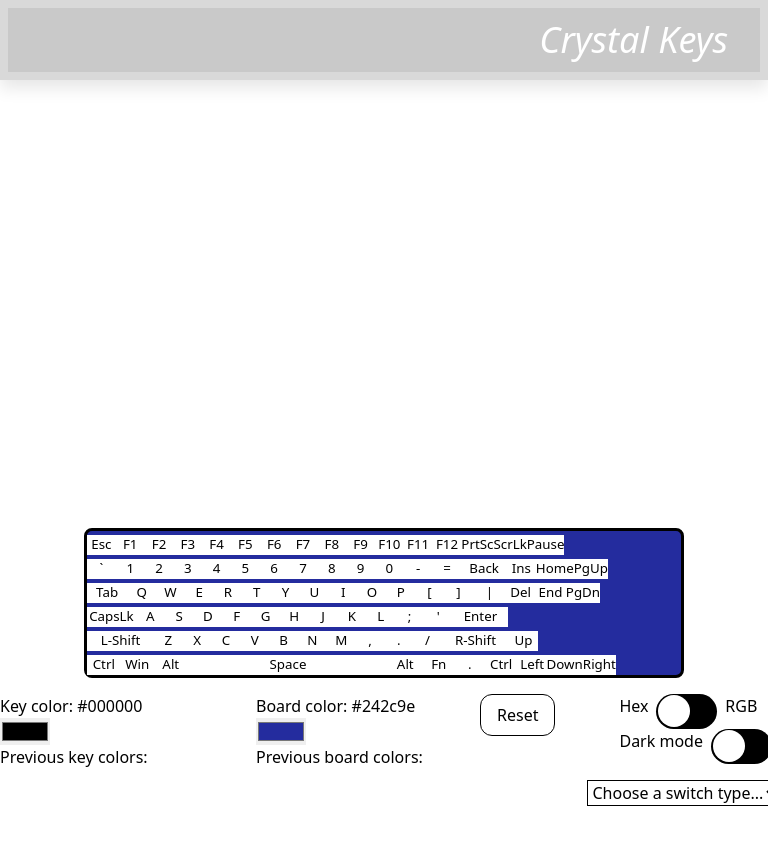
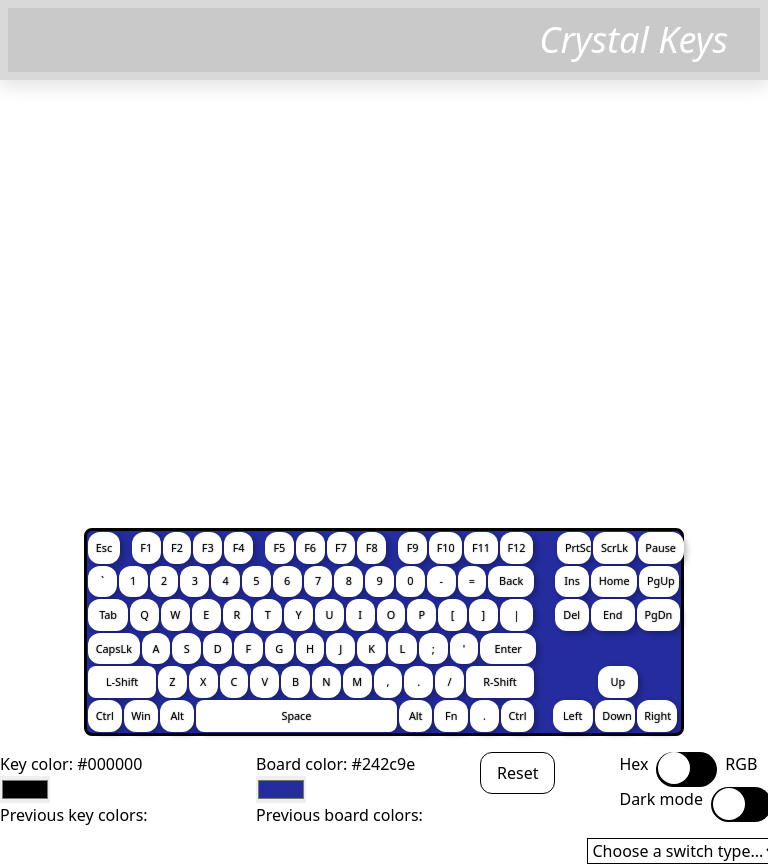
Before and after one commit to OblivionNoirV2/crystalkeys, a React (Create React App) app: page / in a window 768 px wide. Built offline with nearby package versions, Linux system fonts and the light colour scheme.

Commit message:
more scaling

```diff
--- a/src/App.tsx
+++ b/src/App.tsx
@@ -76,6 +76,9 @@ function getClassForKey(key_label: string): string {
     'Ins': 'key-ins',
     'Del': 'key-del',
     'Up': 'key-up',
+    'Down': 'key-down',
+    'Left': 'key-left',
+    'Right': 'key-right',
     'Back': 'key-backspace',
     'CapsLk': 'key-capslock',
     'Tab': 'key-tab',
@@ -88,11 +91,12 @@ function getClassForKey(key_label: string): string {
     'Alt': 'key-alt',
     'Fn': 'key-fn',
     '.': 'key-dot',
-    'Left': 'key-left',
     'R-Shift': 'key-r-shift',
     'F12': 'key-f12',
     'End': 'key-end',
     'ScrLk': 'key-scroll-lock',
+    'PgUp': 'key-pgup',
+    'PgDn': 'key-pgdown',
   };
   return `${keyClassMap[key_label]} key`
 }
--- a/src/sparkles.css
+++ b/src/sparkles.css
@@ -170,7 +170,7 @@ body {
   }
 
   .key-end {
-    min-width: 46px;
+    min-width: 48px;
   }
 
   .key-scroll-lock {
@@ -273,28 +273,26 @@ body {
     margin-left: 7px;
   }
 
-  .key-ins {
-    margin-left: 7px;
-  }
+
 
   .key-del {
     margin-left: 4px;
   }
 
+
+
   .key-dot {
     min-width: 43px;
   }
 
-  .key-ins {
-    margin-left: 23px;
-  }
+
 
   .key-up {
     margin-left: 76px;
   }
 }
 
-@media only screen and (min-width: 720px) and (max-width: 1079px) {
+@media only screen and (min-width: 0px) and (max-width: 1079px) {
   .key-text {
     font-size: smaller;
   }
@@ -312,12 +310,9 @@ body {
     transition: all 0.1s ease-in-out;
   }
 
-  .key-end {
-    min-width: 30.8px;
-  }
 
   .key-scroll-lock {
-    min-width: 30.8px;
+    min-width: 35.8px;
   }
 
   .key-up {
@@ -351,6 +346,13 @@ body {
     min-width: 33.5px;
   }
 
+  .key-up,
+  .key-down,
+  .key-left,
+  .key-right {
+    width: 40px;
+  }
+
   .key-enter {
     min-width: 55.6px;
     border-radius: .75rem;
@@ -374,7 +376,7 @@ body {
 
   .key-l-shift,
   .key-r-shift {
-    min-width: 67.0px;
+    min-width: 68px;
     border-radius: .5rem;
   }
 
@@ -403,13 +405,6 @@ body {
     margin-right: 4.1px;
   }
 
-  .key-prtsc {
-    margin-left: 4.7px;
-  }
-
-  .key-ins {
-    margin-left: 4.7px;
-  }
 
   .key-del {
     margin-left: 2.7px;
@@ -419,12 +414,29 @@ body {
     min-width: 28.8px;
   }
 
-  .key-ins {
-    margin-left: -0.3px;
+  .key-ins,
+  .key-del,
+  .key-home,
+  .key-pgdn,
+  .key-prtsc {
+    width: 34px;
+
+  }
+
+  .key-end {
+    width: 44px;
+  }
+
+  .key-pgup {
+    width: 40px;
+  }
+
+  .key-prtsc {
+    margin-left: 20px;
   }
 
   .key-up {
-    margin-left: 50.9px;
+    margin-left: 62.9px;
   }
 }
 
```
